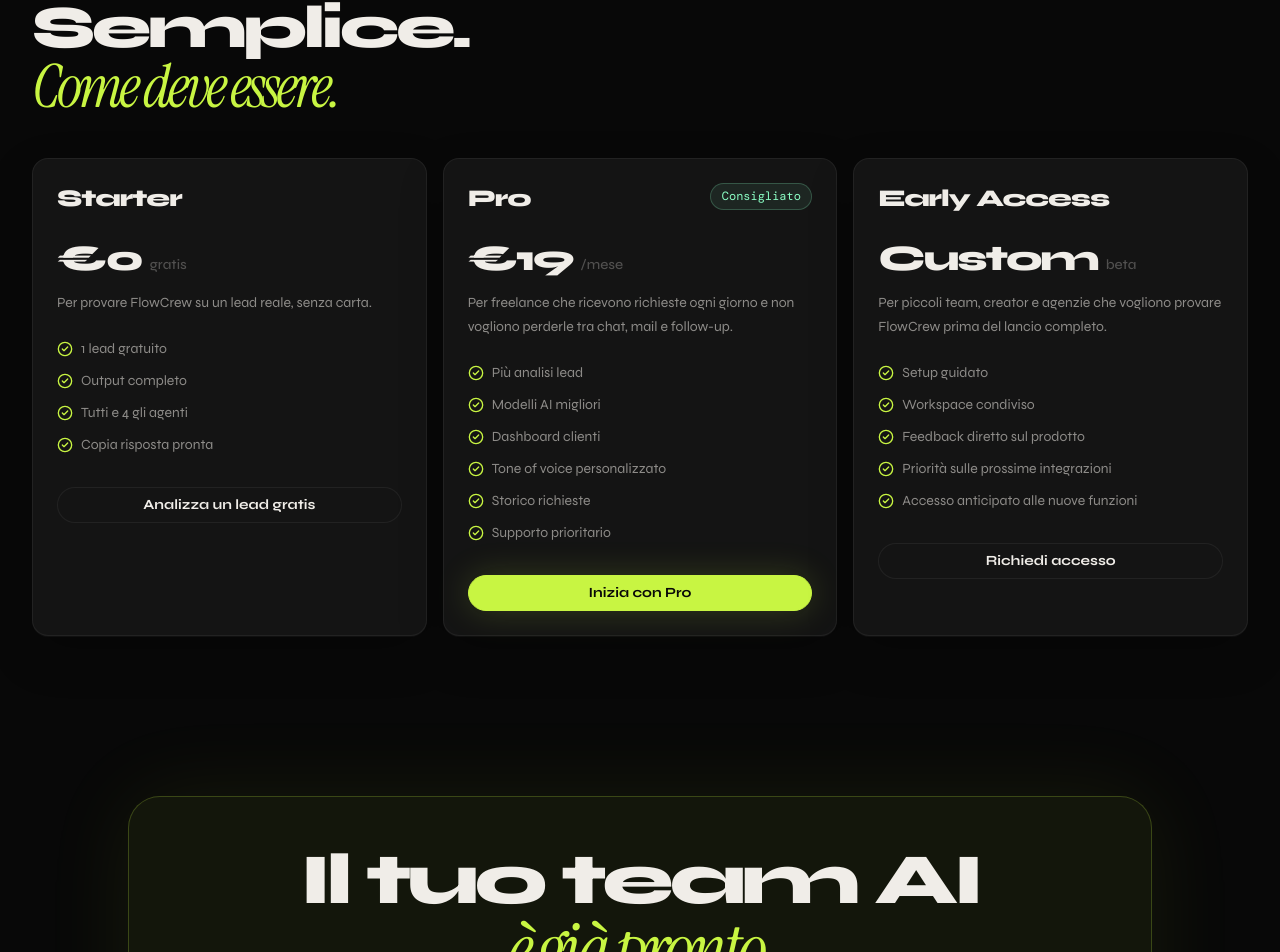
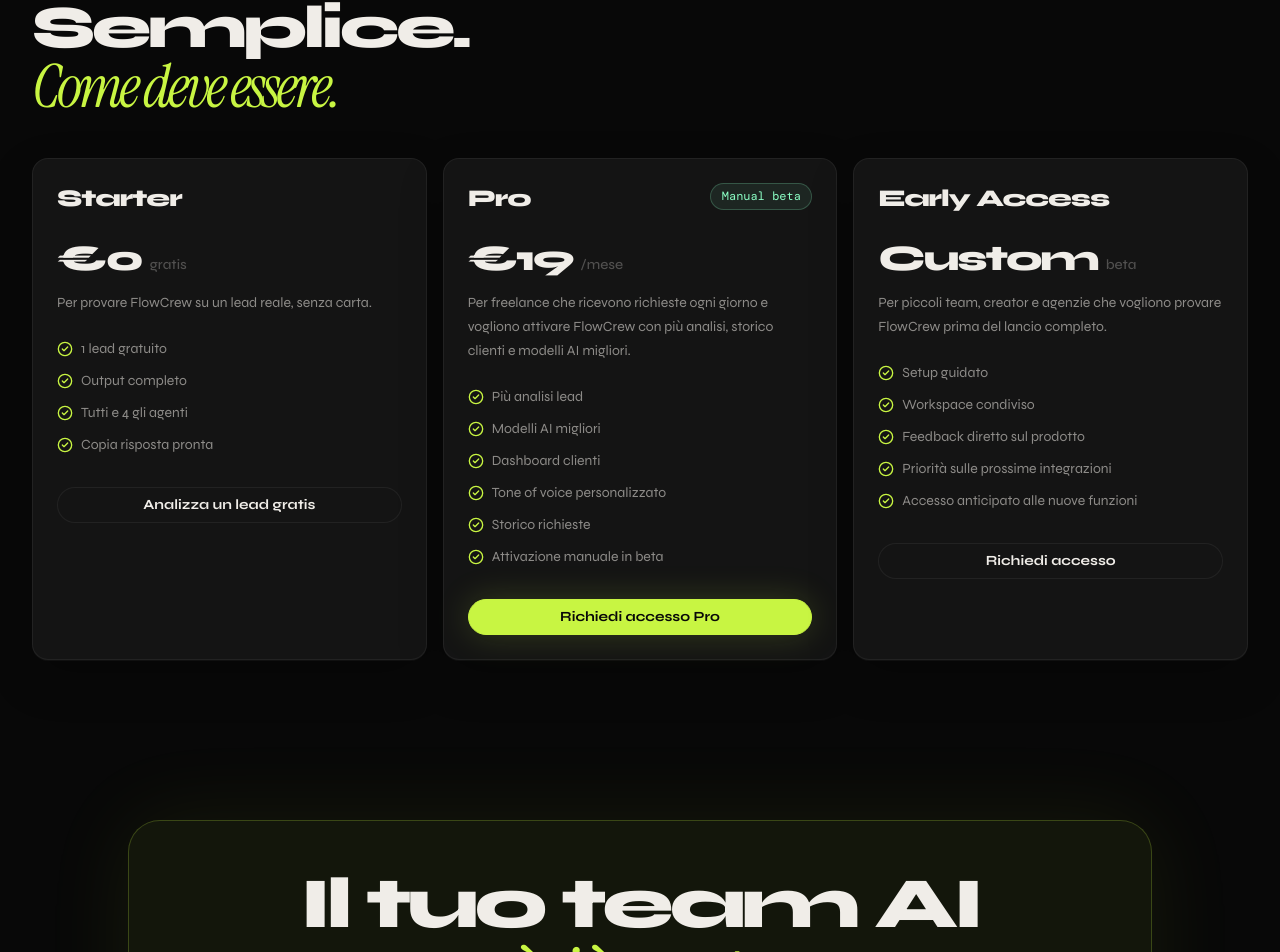
Before and after one commit to thegreendeveloperr-web/flowcrew, a Next.js app: page / in a window 1280 px wide. Shown: the part 5233-6185 px from the top of the page. Built offline with nearby package versions, Linux system fonts and the light colour scheme; a web font is replaced by a local one.

Commit message:
Switch Pro access to manual request

```diff
--- a/app/page.tsx
+++ b/app/page.tsx
@@ -8,6 +8,8 @@
   Tags,
   Zap,
 } from "lucide-react";
+
+const manualProHref = "mailto:hello@flowcrew.ai?subject=Richiesta%20accesso%20FlowCrew%20Pro";
 
 const keywords = [
   "Organizzazione messaggi",
@@ -138,17 +140,17 @@
     name: "Pro",
     price: "€19",
     period: "/mese",
-    body: "Per freelance che ricevono richieste ogni giorno e non vogliono perderle tra chat, mail e follow-up.",
+    body: "Per freelance che ricevono richieste ogni giorno e vogliono attivare FlowCrew con più analisi, storico clienti e modelli AI migliori.",
     features: [
       "Più analisi lead",
       "Modelli AI migliori",
       "Dashboard clienti",
       "Tone of voice personalizzato",
       "Storico richieste",
-      "Supporto prioritario",
+      "Attivazione manuale in beta",
     ],
-    cta: "Inizia con Pro",
-    href: "/trial",
+    cta: "Richiedi accesso Pro",
+    href: manualProHref,
     featured: true,
   },
   {
@@ -164,7 +166,7 @@
       "Accesso anticipato alle nuove funzioni",
     ],
     cta: "Richiedi accesso",
-    href: "mailto:hello@flowcrew.ai",
+    href: "mailto:hello@flowcrew.ai?subject=Richiesta%20Early%20Access%20FlowCrew",
   },
 ];
 
@@ -534,7 +536,7 @@
             >
               <div className="flex items-start justify-between gap-4">
                 <h3 className="text-2xl font-extrabold tracking-[-0.045em]">{plan.name}</h3>
-                {plan.featured ? <span className="fc-pill fc-pill-success">Consigliato</span> : null}
+                {plan.featured ? <span className="fc-pill fc-pill-success">Manual beta</span> : null}
               </div>
 
               <div className="mt-6 flex items-end gap-2">
--- a/app/trial/page.tsx
+++ b/app/trial/page.tsx
@@ -20,6 +20,8 @@
 import type { ConversationAnalysis, ConversationSource } from "@/lib/flowcrew-types";
 import type { StoredLead } from "@/lib/leads";
 import { trialDraftStorageKey } from "@/lib/trial-draft";
+
+const manualProHref = "mailto:hello@flowcrew.ai?subject=Richiesta%20accesso%20FlowCrew%20Pro";
 
 const sample = `ciao, io e mio fratello dobbiamo fare una cosa per il negozio... si voglio dire un sito, ma magari anche la gestione social? non lo so ancora bene. comunque ci serviva entro fine mese tipo. ah, e non abbiamo budget enorme, max 800 euro forse. dimmi tu`;
 
@@ -175,7 +177,7 @@
     }
 
     if (hasReachedLimit) {
-      setError("Hai finito il lead gratuito. Sblocca Pro per analizzare altri lead.");
+      setError("Hai finito il lead gratuito. Richiedi accesso Pro per analizzare altri lead.");
       return;
     }
 
@@ -634,10 +636,10 @@
                   </p>
 
                   <div className="mt-5 grid gap-2">
-                    <Link href="/#prezzi" className="fc-button fc-button-primary">
-                      Sblocca Pro
+                    <a href={manualProHref} className="fc-button fc-button-primary">
+                      Richiedi accesso Pro
                       <ArrowRight aria-hidden="true" className="h-4 w-4" />
-                    </Link>
+                    </a>
 
                     <Link href="/leads" className="fc-button">
                       Vai alla dashboard
@@ -726,16 +728,16 @@
           {usage
             ? usage.remaining > 0
               ? `Ti restano ${usage.remaining} analisi nel piano ${usage.label}.`
-              : "Hai finito il lead gratuito. Sblocca Pro per analizzare altri lead."
+              : "Hai finito il lead gratuito. Richiedi accesso Pro per analizzare altri lead."
             : "Utilizzo non disponibile."}
         </p>
       </div>
 
       {hasReachedLimit ? (
-        <Link href="/#prezzi" className="fc-button fc-button-primary mt-4 w-full">
-          Sblocca Pro
+        <a href={manualProHref} className="fc-button fc-button-primary mt-4 w-full">
+          Richiedi accesso Pro
           <ArrowRight aria-hidden="true" className="h-4 w-4" />
-        </Link>
+        </a>
       ) : null}
     </section>
   );
```
